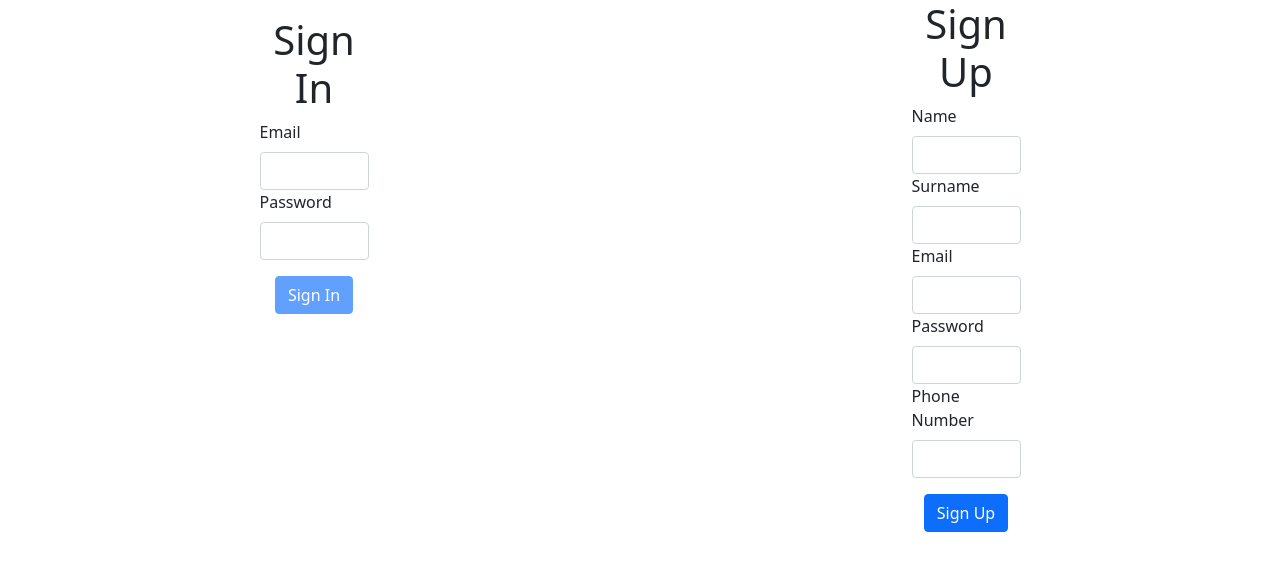
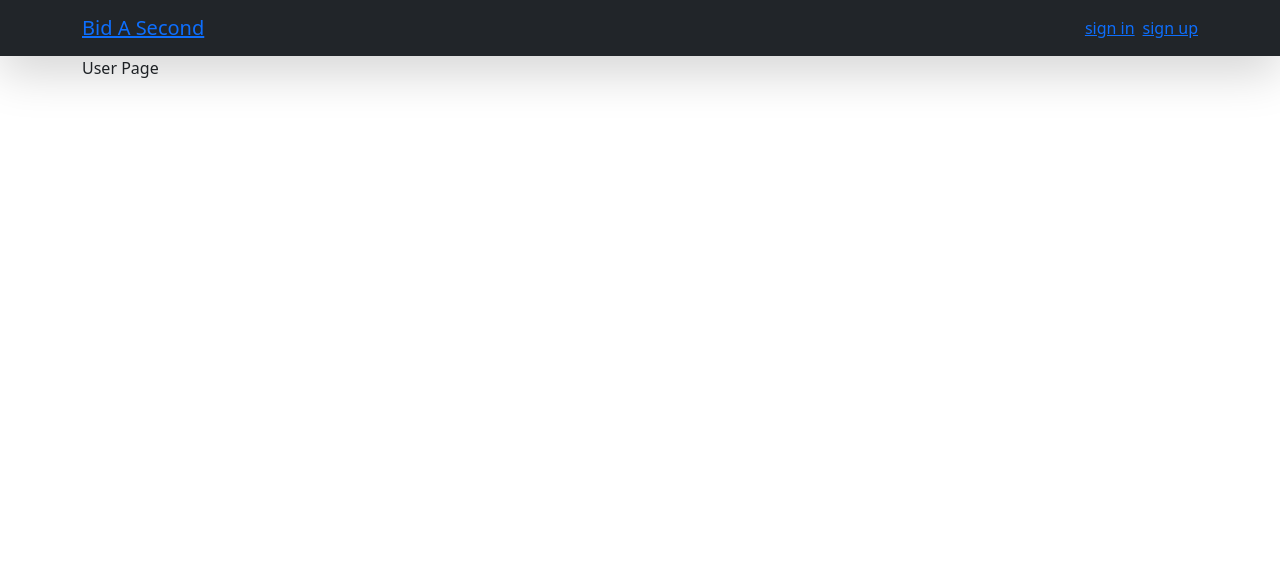
Before and after one commit to umutyildiz1/bas-frontend, a React (Create React App) app in the folder front-end/: page /#/users/createUser in a window 1280 px wide. Shown: the top 570 px of the page. Built offline with nearby package versions, Linux system fonts and the light colour scheme.

Commit message:
navbar and react-router-dom added

```diff
--- /dev/null
+++ b/front-end/src/components/NaviBar.js
@@ -0,0 +1,23 @@
+import React from "react";
+import { Nav, Navbar, Container } from "react-bootstrap";
+import {Link} from 'react-router-dom'
+
+export default function Navibar() {
+  return (
+    <div>
+      <Navbar expand="lg" variant="dark" bg="dark" className="shadow-lg" >
+        <Container>
+            <Navbar.Brand ><Link to="/">Bid A Second</Link></Navbar.Brand>
+            <Nav className="ms-auto">
+                <Nav.Item className="me-2"><Link to="/login">sign in</Link></Nav.Item>
+                <Nav.Item><Link to="/signup">sign up</Link></Nav.Item>
+
+            </Nav>
+
+
+
+        </Container>
+      </Navbar>
+    </div>
+  );
+}
--- a/front-end/src/container/App.js
+++ b/front-end/src/container/App.js
@@ -2,23 +2,33 @@
 
 import SignUpPage from '../pages/SignUpPage';
 import LoginPage from '../pages/LoginPage';
+import HomePage from '../pages/HomePage';
 import ProgressApi from '../shared/ProgressApi';
-import { Col, Row } from 'react-bootstrap';
+import UserPage from '../pages/UserPage';
+
+import {HashRouter, Redirect, Route, Switch} from 'react-router-dom';
+import Navibar from '../components/NaviBar';
+
 function App() {//Higher Order Component model should be use for ApiProgress but I cant find it how rfc HoC impl
+  const login = <ProgressApi path="/api/auth/handle"><LoginPage/></ProgressApi>;
+  const signup = <ProgressApi path="/users/createUser"><SignUpPage/></ProgressApi>
   return (
     <div className="App">
-      <Row>
-        <Col>
-        <ProgressApi>
-        <LoginPage />
-        </ProgressApi>
-        </Col>
-        <Col>
-        <ProgressApi>
-        <SignUpPage />
-        </ProgressApi>
-        </Col>
-      </Row>
+
+      <HashRouter>
+      <Navibar/>
+        <Switch>
+        <Route exact path="/" component={HomePage} />
+          <Route path="/login">{login}</Route>
+          <Route path="/signup">{signup}</Route>
+          <Route path="/users/:id" component={UserPage}/>
+          <Redirect to="/" />
+        </Switch>
+
+      </HashRouter>
+
+
+
 
 
     </div>
--- a/front-end/src/pages/LoginPage.js
+++ b/front-end/src/pages/LoginPage.js
@@ -35,9 +35,11 @@ export default function LoginPage(props) {
         try{
           setErrors(null)
           await userService.logIn(token)
+          console.log("Login success")
+          //history.push('/') bu kısmı hookler ile yap
+
         }catch(apiError){
           setErrors(apiError.response.data.message)
-          console.log(errors)
         }
 
     }
--- a/front-end/src/shared/ProgressApi.js
+++ b/front-end/src/shared/ProgressApi.js
@@ -14,8 +14,6 @@ export default function ProgressApi(props) {
 
     axios.interceptors.request.use((request) => {
       //setSpinnerCall(true);
-      console.log("path:" + path)
-      console.log("url:" + request.url)
       checkUrlWithSpinner(request.url,true)
       return request;
     });
@@ -33,7 +31,7 @@ export default function ProgressApi(props) {
         throw error;
       }
     );
-  }, []);
+  }, []);//59. videobu componentdidmount için componentwillunmount yazılmalı mı araştır. use metotu bir id döner ve inceptör rejecte bu idyi verip kaldırabilirz
 
 
 
```
